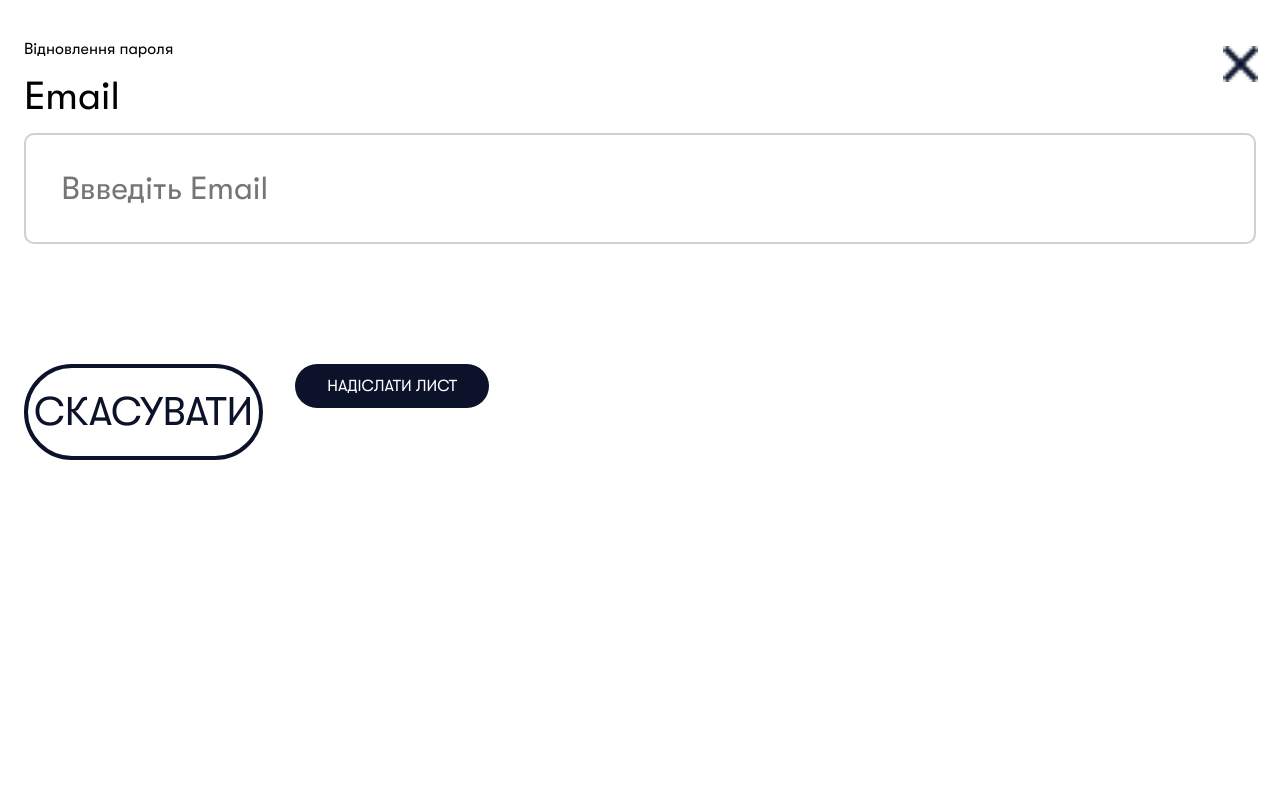
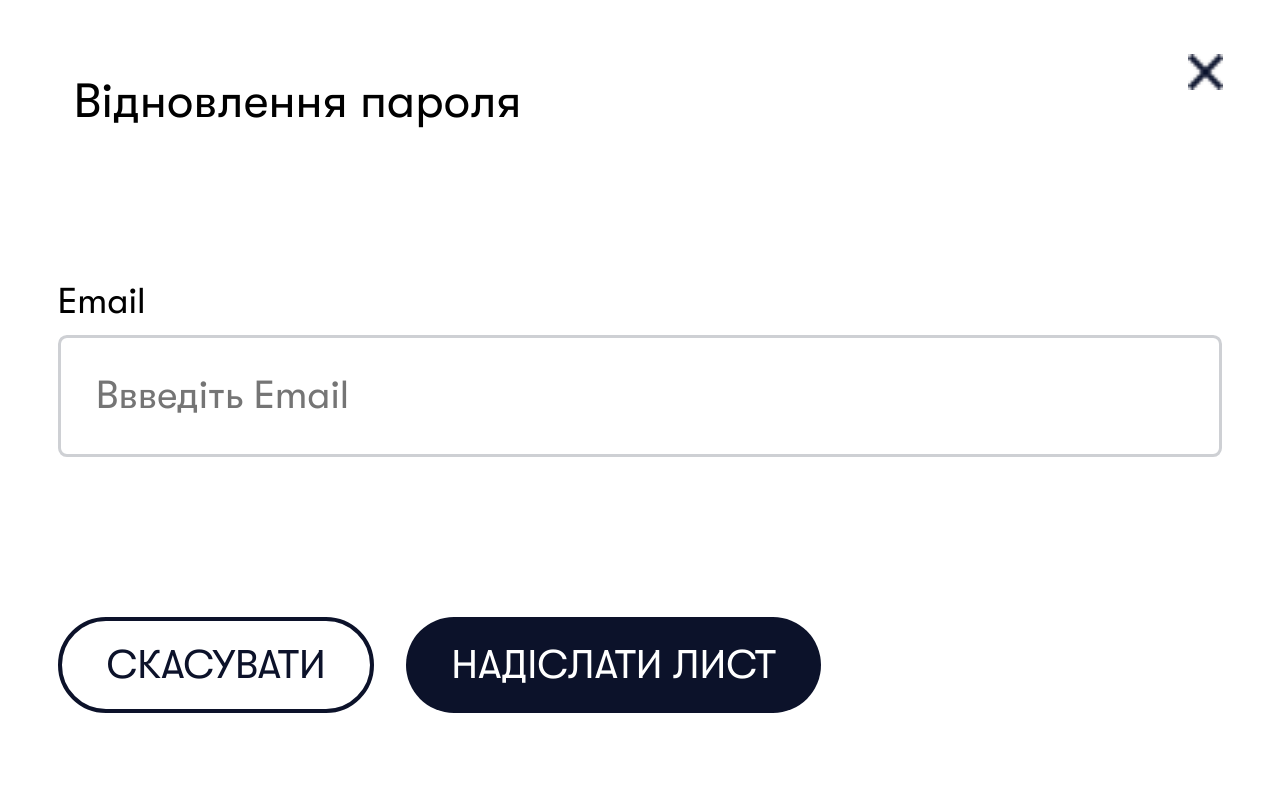
Before and after one commit to Vi1704ca/Shop, a Python web app: template user/templates/password_reset.html in a window 1280 px wide. Run offline with Jinja, Linux system fonts and the light colour scheme; the template is opened without the code that fills it, so the values that code supplies are empty.

Commit message:
fixed forgot password page and start make drone and title in media queries

```diff
--- a/home/templates/home.html
+++ b/home/templates/home.html
@@ -13,13 +13,13 @@
 {% block header %}
     <div class="ellipse"></div>
     <span class="slogan">
-        <p>ТЕХНОЛОГІЇ</p>
-        <p>ЯКІ ЗМІНЮЮТЬ РЕАЛЬНІСТЬ</p>
+        <p class = "technologies">ТЕХНОЛОГІЇ</p>
+        <p class = "changing-the-world">ЯКІ ЗМІНЮЮТЬ РЕАЛЬНІСТЬ</p>
     </span>
     <img class="drones" src="{{ url_for('home.static', filename= 'icon/drones.svg') }}" alt="">
     <div class="catalog">
         <p class="catalog_text">Передові технології в одному місці.
-            <br>
+            <br class = "header-separator">
             Обирай найкраще для найважливішого.</p>
             <button onclick="window.location.href='/shop' "id = "catalog-btn" class="button_catalog">ДО КАТАЛОГУ</button>
     </div>
--- a/user/static/css/login.css
+++ b/user/static/css/login.css
@@ -133,7 +133,6 @@ button {
 .close-registration,
 .close-registration-complete,
 .close-authorization,
-.close-password-reset,
 .close-password-reset-final {
     position: absolute;
     top: 1rem;
--- a/user/static/css/password_reset.css
+++ b/user/static/css/password_reset.css
@@ -2,21 +2,49 @@
     display: none;
 }
 
+.password_reset {
+    padding: 4.5vw;
+}
+
+.password_reset .titles {
+    font-size: 6vh;
+    margin: 0;
+    font-weight: 500;
+    padding: 2vh;
+}
+
+.close-password-reset {
+    position: absolute;
+    top: 3vh;
+    right: 4vw;
+    background: transparent;
+    border: none;
+    cursor: pointer;
+}
+
+/* 🤣🤣🤣 */
+
+.write-email {
+    margin-top: 10vh;
+}
+
 .password_reset label,
 .password_reset_2 label {
-    font-size: 4.9vh;
+    font-size: 4.5vh;
+    margin-top: 7vh;
     margin-bottom: 1.7vh;
     font-family: var(--fontReview);
 }
 
 .password_reset input,
 .password_reset_2 input {
-    font-size: 4vh;
+    font-size: 4.9vh;
     padding: 2.75vw;
     margin-bottom: 5vh;
     width: 100%;
-    border-radius: 0.625rem;
-    border: 0.125rem solid #CED0D4;
+    border-radius: 0.7vw;
+    border: 0.3vw solid #CED0D4;
+    color: #333;
     font-family: var(--fontReview);
 }
 
@@ -24,12 +52,21 @@
 .button-password-reset-2,
 .button-password-reset-final {
     display: flex;
-    margin-top: 10vh;
+    margin-top: 15vh;
     gap: 2.5vw;
+
 }
 
-button {
+button, .send_an_email{
     height: 12vh;
-    border-radius: 10vw;
+    border-radius: 15vw;
     font-size: 5vh;
 }
+
+.cancel {
+    padding: 0 3.5vw;
+}
+
+.send_an_email {
+    padding: 0 3.5vw;
+}
--- a/user/templates/password_reset.html
+++ b/user/templates/password_reset.html
@@ -39,7 +39,7 @@
             <label>Підтвердження пароля</label>
             <input id = "pass" type="password" placeholder="Повторіть пароль" name="Підтвердження пароля" required>
             <button id = "eye" class = "eye" type="button"></button>
-        </div
+        </div>
         <div class="button-password-reset-2">
             <button class="cancel">СКАСУВАТИ</button>
             <button class="save_password">ЗБЕРЕГТИ НОВИЙ ПАРОЛЬ</button>
```
Also changed, not shown: Project/static/css/base.css (+8 -0 lines), home/static/css/home_header.css (+32 -0 lines).
